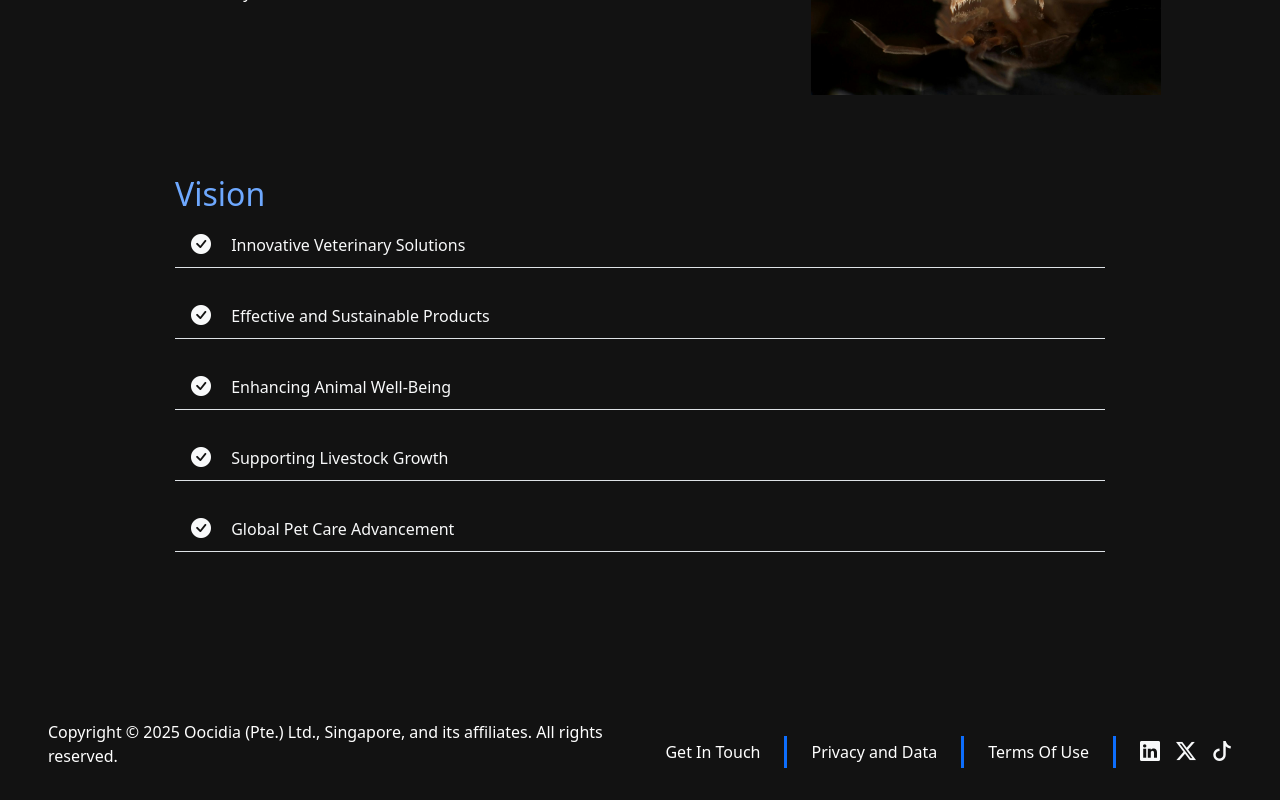
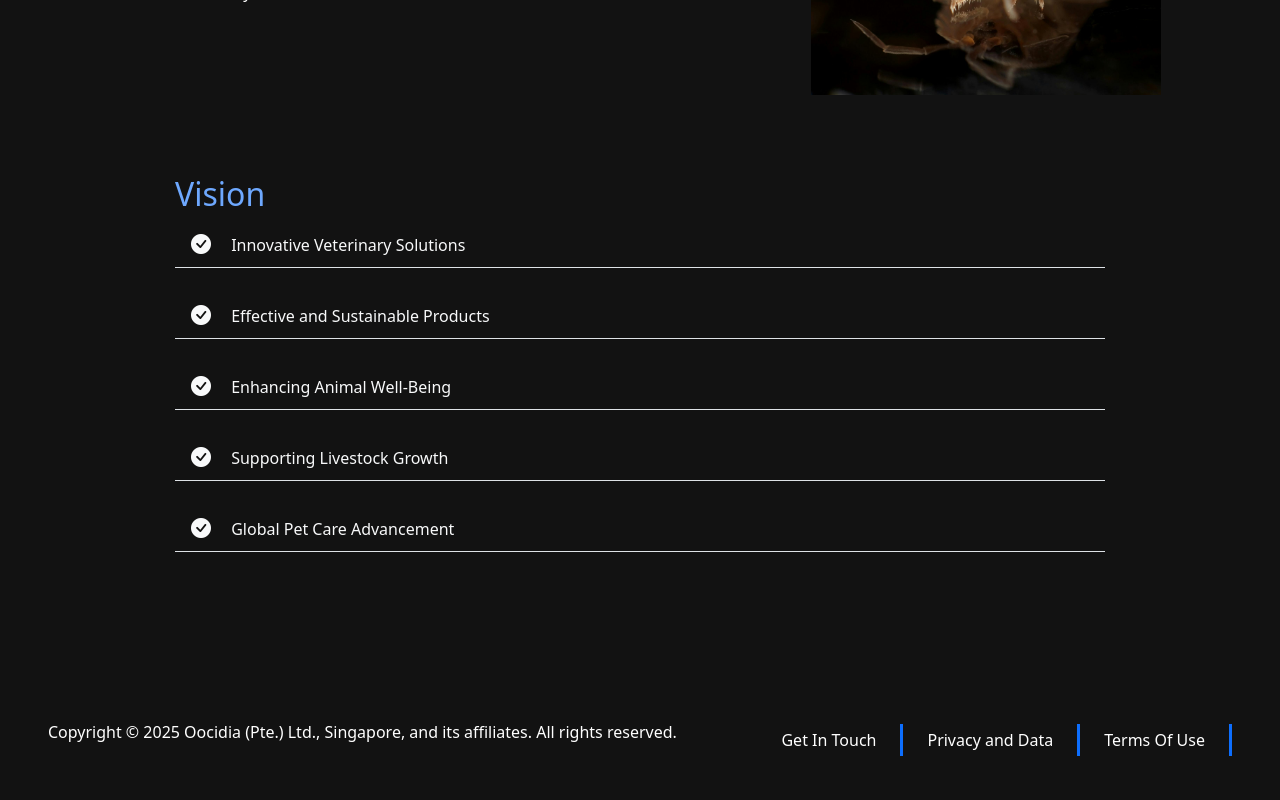
Before and after one commit to rnaufal52/oocidia, a React (Vite) app: page /story-and-vision in a window 1280 px wide. Shown: the part 2101-2901 px from the top of the page. After the commit the page ends 2877 px from the top, so only its background shows below. Built offline with nearby package versions, Linux system fonts and the light colour scheme.

Commit message:
menghapus sosial media di footer

```diff
--- a/src/Templates/HomeTemplates/Footer.tsx
+++ b/src/Templates/HomeTemplates/Footer.tsx
@@ -1,4 +1,3 @@
-import Icon from "Components/Icon"
 import { Col, Container, Row } from "react-bootstrap"
 import { Link } from "react-router-dom"
 
@@ -43,31 +42,6 @@ const Footer = () => {
                                     Terms Of Use
                                 </Link>
                             </div>
-                            <div>
-                                <div className="mt-3 mt-lg-0 ps-lg-4 d-flex fs-5 gap-3 justify-content-center">
-                                    <Link
-                                        to="#"
-                                        className="text-light hover-text-blue-500"
-                                        target="_blank"
-                                    >
-                                        <Icon name="linkedin" />
-                                    </Link>
-                                    <Link
-                                        to="#"
-                                        className="text-light hover-text-blue-500"
-                                        target="_blank"
-                                    >
-                                        <Icon name="twitter-x" />
-                                    </Link>
-                                    <Link
-                                        to="#"
-                                        className="text-light hover-text-blue-500"
-                                        target="_blank"
-                                    >
-                                        <Icon name="tiktok" />
-                                    </Link>
-                                </div>
-                            </div>
                         </div>
                     </Col>
                 </Row>
--- a/src/assets/sass/components/_home-navbar.scss
+++ b/src/assets/sass/components/_home-navbar.scss
@@ -13,7 +13,7 @@
     }
 
     a.nav-link:hover:not(.active) {
-        color: #fff !important;
+        color: colors.$blue-200;
         opacity: 1;
 
         span {
```
Also changed, not shown: src/assets/css/index.css, 1 other file (tests, documents, lock files or other folders).
